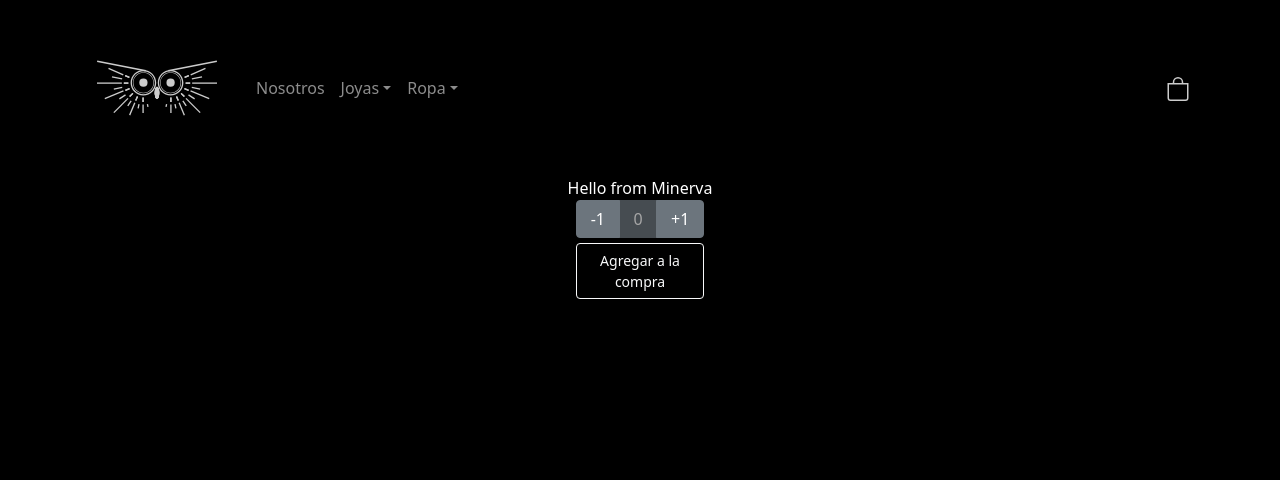
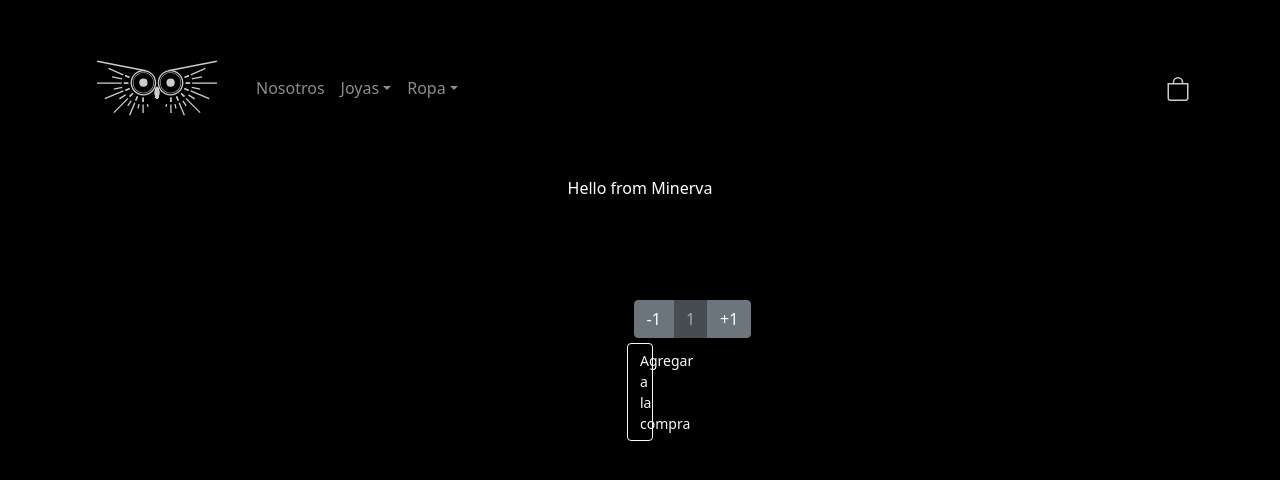
Before and after one commit to AndresEcheverriadev/Minerva-App, a React (Create React App) app in the folder minerva-app/: page / in a window 1280 px wide. Shown: the top 480 px of the page. Built offline with nearby package versions, Linux system fonts and the light colour scheme.

Commit message:
item count ok

```diff
--- a/minerva-app/src/Components/ItemCount/Itemcount.js
+++ b/minerva-app/src/Components/ItemCount/Itemcount.js
@@ -1,25 +1,31 @@
-import React,{useState} from 'react';
+import {useState} from 'react';
 import './ItemCount.css';
 import ButtonGroup from 'react-bootstrap/ButtonGroup';
 import Button from 'react-bootstrap/Button';
-export default function Itemcount() {
-const [count, setCount] = useState(0);
-const stock = useState(11);
+export default
+
+function Itemcount ( {stock, initial, onAdd} ) {
+const [count, setCount] = useState(initial);
+// const stock = useState(11);
 
 const handlerCountPlus = () => {
-  if (count < stock[0]) {
+  if (count < stock) {
     setCount(count+1);
   }
   else {
-    alert(`Lo sentimos solo nos quedan ${stock[0]}`)
+    alert(`Lo sentimos solo nos quedan ${stock}`)
   }
 };
 
 const handlerCountMinus = () => {
-  if(count > 0) {
+  if(count > initial) {
     setCount(count-1);
   }
 };
+
+const addtoBag = () => {
+  console.log(count)
+}
 
 
   return (
@@ -29,7 +35,7 @@ const handlerCountMinus = () => {
         <Button variant="secondary" disabled>{count}</Button>
         <Button variant="secondary" onClick={() => handlerCountPlus()}>+1</Button>
     </ButtonGroup>
-    <Button variant="outline-light" className='btnAddOn'>Agregar a la compra</Button>
+    <Button variant="outline-light" className='btnAddOn'onClick={() => addtoBag()}>Agregar a la compra</Button>
   </div>
 
 
--- a/minerva-app/src/Containers/ItemListContainer.css
+++ b/minerva-app/src/Containers/ItemListContainer.css
@@ -4,4 +4,5 @@ display: flex;
 flex-direction: column;
 align-items: center;
 justify-content: center;
+gap: 100px;
 }
--- a/minerva-app/src/Containers/ItemListContainer.js
+++ b/minerva-app/src/Containers/ItemListContainer.js
@@ -5,10 +5,9 @@ import './ItemListContainer.css'
 
 function ItemListContainer({greeting}) {
   return (
-    <div className='itemListContainer'>{greeting}
-    <Itemcount/>
-
-
+    <div className='itemListContainer'>
+      <div className='greeting'>{greeting}</div>
+      <div className='itemCountContainer'><Itemcount stock={5} initial={1} /></div>
     </div>
   )
 }
```
